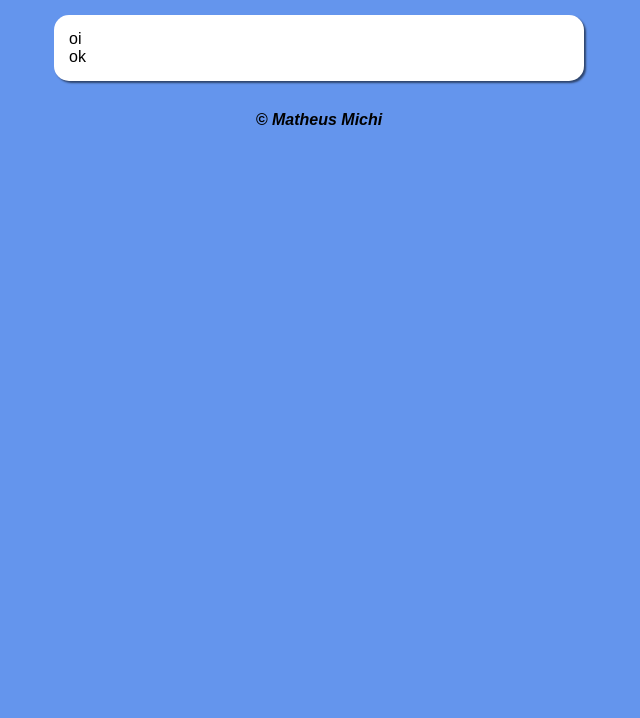
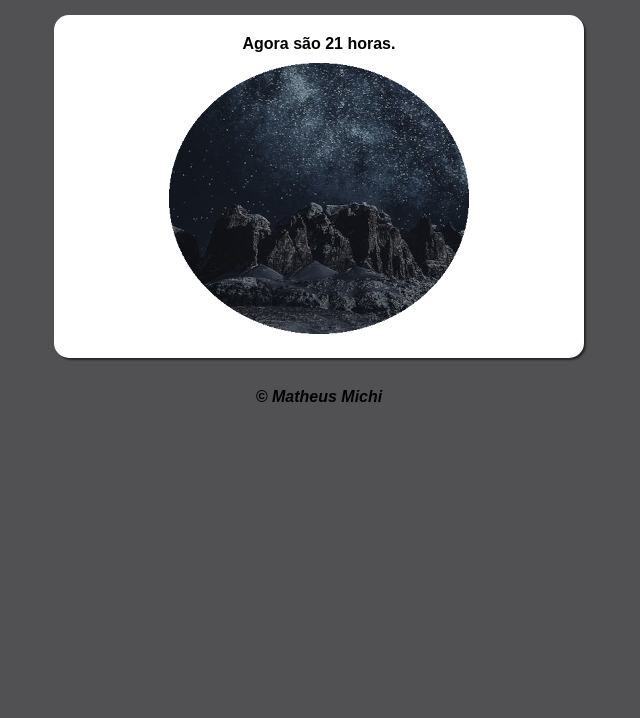
Before and after one commit to MatheusMichi/javascript, a plain HTML site: page desafios/desafio 01/index.html in a window 1280 px wide. Shown: the part 82-800 px from the top of the page, without its empty margins (321-961 px from the left). Drawn offline with Linux system fonts and the light colour scheme.

Commit message:
finalizando o desafio

```diff
--- a/desafios/desafio 01/index.html
+++ b/desafios/desafio 01/index.html
@@ -6,16 +6,16 @@
     <title>Tempo Atual</title>
     <link rel="stylesheet" href="style.css">
 </head>
-<body>
+<body onload="carregar()">
     <header>
-        <h1>Hora</h1>
+        <h1>Hora do Dia</h1>
     </header>
     <section>
-        <div>
-            oi
+        <div id="msg">
+            aqui é a mensagem
         </div>
-        <div>
-            ok
+        <div id="img">
+            <img id="imagem" src="manha.png" alt="foto do dia">
         </div>
     </section>
     <footer>
--- a/desafios/desafio 01/script.js
+++ b/desafios/desafio 01/script.js
@@ -0,0 +1,21 @@
+function carregar () {
+    var msg = document.getElementById('msg')
+    var img = document.getElementById('imagem')
+    var data = new Date()
+    var hora = data.getHours()
+    msg.innerHTML = `Agora são ${hora} horas.`
+
+    if (hora >= 0 && hora <= 12 ) {
+        // BOM DIA
+        img.src = 'manha.png'
+        document.body.style.background = '#85a7e7'
+    } else if (hora > 12 && hora <= 18) {
+        //BOA TARDE
+        img.src = 'tarde.png'
+        document.body.style.background = '#b9846f'
+    } else {
+        //BOA NOITE
+        img.src = 'noite.png'
+        document.body.style.background = '#515154'
+    }
+}
--- a/desafios/desafio 01/style.css
+++ b/desafios/desafio 01/style.css
@@ -1,6 +1,6 @@
 
  body {
-     background-color: cornflowerblue;
+     background-color: #85a7e7;
      font-size: medium;
      font-style: normal;
      font-family: Arial, Helvetica, sans-serif;
@@ -20,6 +20,12 @@ section {
       margin: auto;
  }
 
+ div  {
+     text-align: center;
+     padding: 5px;
+     font-weight: bold;
+ }
+
   footer {
      text-align: center;
      margin: 30px;
```
